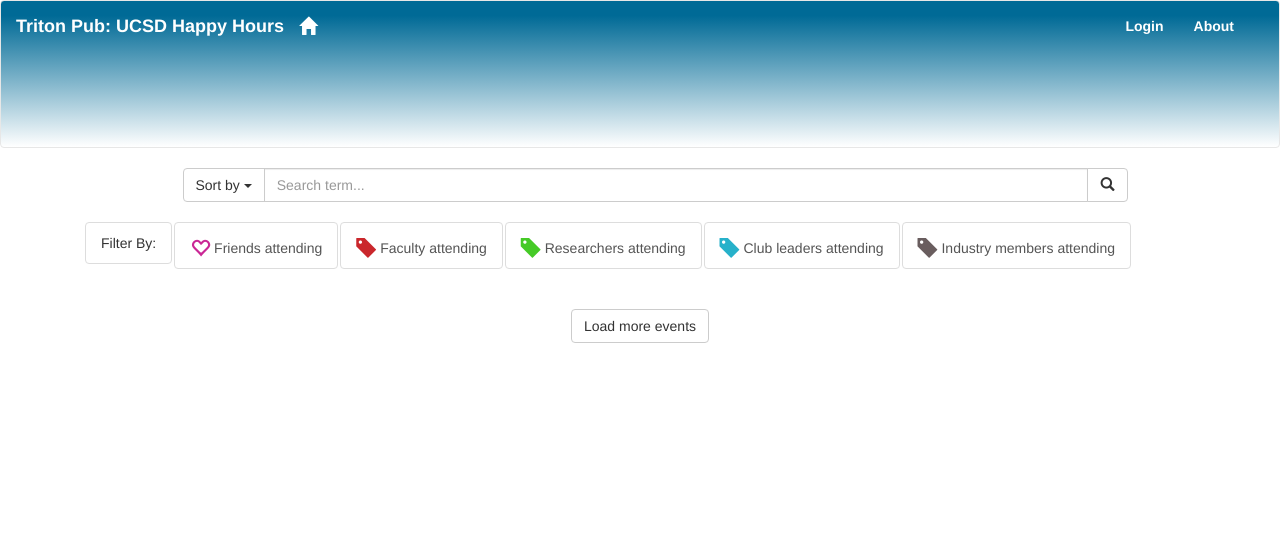
After one commit to Aidankeogh/cogs_120_HCI, a Flask app: template templates/search.html in a window 1280 px wide. The commit adds this page. Shown: the top 542 px of the page. Run offline with Flask 2, Linux system fonts and the light colour scheme; the template is opened without the code that fills it, so the values that code supplies are empty; parts of the project's set-up code (start-up, migrations or seed data) failed here and were passed over; some libraries are stand-ins or nearby versions.

Commit message:
search bar

```diff
--- a/backend.yaml
+++ b/backend.yaml
@@ -1,4 +1,4 @@
-user: amanda
+user: percy
 badges: [Faculty, Research, Clubs, Industry]
 events:
   xyz:
--- a/server.py
+++ b/server.py
@@ -23,6 +23,10 @@ def login():
 def about():
     return render_template('about.html', backend = backend)
 
+@app.route('/search')
+def search():
+    return render_template('search.html', backend = backend)
+
 @app.route('/<something>')
 def other_profile(something):
     if something in backend['users']:
--- a/templates/event_tile.html
+++ b/templates/event_tile.html
@@ -1,4 +1,4 @@
-<div class="media activity-item">
+<div class="media activity-item event_tile">
     <a href="/{{ event.host }}" class="pull-left">
         <img src="{{ host.picture }}" alt="Avatar" class="media-object avatar">
     </a>
--- a/templates/profile.html
+++ b/templates/profile.html
@@ -76,7 +76,7 @@
                     {% endif %}
                       <div class="col-xs-6">
                         <div class="dropdown">
-                          <button class="btn btn-default btn-lg dropdown-toggle" type="button" data-toggle="dropdown">Filter by &nbsp;<span class="caret"></span></button>
+                          <button class="btn btn-default btn-lg dropdown-toggle" type="button" data-toggle="dropdown">Sort by &nbsp;<span class="caret"></span></button>
                           <ul class="dropdown-menu">
                             <!--<input class="form-control" id="myInput" type="text" placeholder="Search..">-->
                             <li><a href="#">
@@ -203,9 +203,6 @@ $(document).ready(function(){
         placeholder="` + $("#email").text() + `"></textarea> </div>`);
       });
     });
-    $("#contact_info").click(function(){
-
-});
 </script>
 
 {% endblock %}
--- /dev/null
+++ b/templates/search.html
@@ -0,0 +1,125 @@
+<!--
+*    Title: Bootdey (Profile Activities Followers Following) source code
+*    Author: Dey Dey
+*    Created: Apr 3rd 2016, 22:59
+*    Bootstrap version: 3.3.6
+*    Availability: https://bootdey.com/snippets/view/Profile-Activities-Followers-Following#information
+*
+-->
+
+{% extends "base.html" %}
+
+{% block title %}Profile{% endblock %}
+
+{% block content %}
+
+  <body>
+    <div class="container">
+    <div class="user-profile">
+
+        <div class="row">
+            <div class="col-md-12">
+                <div class="profile-info-right">
+                  <div class="container">
+                      <div class="row">
+                          <div class="col-xs-10 col-xs-offset-1">
+                  		    <div class="input-group">
+                                  <div class="input-group-btn search-panel">
+                                      <button type="button" class="btn btn-default dropdown-toggle" data-toggle="dropdown">
+                                      	<span id="search_concept">Sort by</span> <span class="caret"></span>
+                                      </button>
+                                      <ul class="dropdown-menu" role="menu">
+                                        <li><a href="#">
+                                          <span class="glyphicon glyphicon-user badge_icon"> </span>
+                                          Total attendees</a></li>
+                                        <li><a href="#">
+                                          <span class="glyphicon glyphicon-heart-empty Friend"> </span>
+                                          Friends attending</a></li>
+                                        <li><a href="#">
+                                          <span class="glyphicon glyphicon-tag Faculty"> </span>
+                                          Faculty attending</a></li>
+                                        <li><a href="#">
+                                          <span class="glyphicon glyphicon-tag Research"> </span>
+                                          Researchers attending</a></li>
+                                        <li><a href="#">
+                                          <span class="glyphicon glyphicon-tag Clubs"> </span>
+                                          Club leaders attending</a></li>
+                                        <li><a href="#">
+                                          <span class="glyphicon glyphicon-tag Industry"> </span>
+                                          Industry members attending</a></li>
+                                        <li><a href="#">
+                                          <span class="glyphicon glyphicon-time badge_icon"> </span>
+                                          Most recent</a></li>
+                                      </ul>
+                                  </div>
+                                  <input type="hidden" name="search_param" value="all" id="search_param">
+                                  <input type="text" class="form-control" name="x" placeholder="Search term...">
+                                  <span class="input-group-btn">
+                                      <button class="btn btn-default" type="button"><span class="glyphicon glyphicon-search"></span></button>
+                                  </span>
+                              </div>
+                          </div>
+                  	</div>
+                  </div>
+                  </br>
+                  <div class="container input-group">
+                    <ul class="nav nav-pills nav-fill">
+                        <li class="nav-item inactive"><div class="list-group-item">
+                          <span>Filter By:</span>
+                        </a></li>
+                        <li class="nav-item"><a href="#" id="friend_filter" class="list-group-item">
+                          <span class="glyphicon glyphicon-heart-empty Friend"> </span>
+                          Friends attending</a></li>
+                        <li class="nav-item"><a href="#" id="faculty_filter" class="list-group-item">
+                          <span class="glyphicon glyphicon-tag Faculty"> </span>
+                          Faculty attending</a></li>
+                        <li class="nav-item"><a href="#" id="research_filter" class="list-group-item">
+                          <span class="glyphicon glyphicon-tag Research"> </span>
+                          Researchers attending</a></li>
+                        <li class="nav-item"><a href="#" id="club_filter" class="list-group-item">
+                          <span class="glyphicon glyphicon-tag Clubs"> </span>
+                          Club leaders attending</a></li>
+                        <li class="nav-item"><a href="#" id="industry_filter" class="list-group-item">
+                          <span class="glyphicon glyphicon-tag Industry"> </span>
+                          Industry members attending</a></li>
+                      </ul>
+                    </div>
+                    <div class="nav-pills">
+                        <!-- activities -->
+                        <div class="tab-pane fade in active" id="all">
+                            {% for event in backend.events %}
+                              {{ backend.events[event].event_tile | safe}}
+                            {% endfor %}
+                          </br>
+                        </br>
+                            <button type="button" class="btn btn-default center-block">Load more events</button>
+                        </div>
+                    </div>
+                </div>
+            </div>
+        </div>
+    </div>
+</div>
+  </body>
+
+<script>
+$(document).ready(function(){
+    $("#friend_filter").click(function(){
+      var c = $(".event_tile")
+    });
+    $("#faculty_filter").click(function(){
+        $(".event_tile").show()
+    });
+    $("#research_filter").click(function(){
+
+    });
+    $("#club_filter").click(function(){
+
+    });
+    $("#industry_filter").click(function(){
+
+    });
+});
+</script>
+
+{% endblock %}
```
